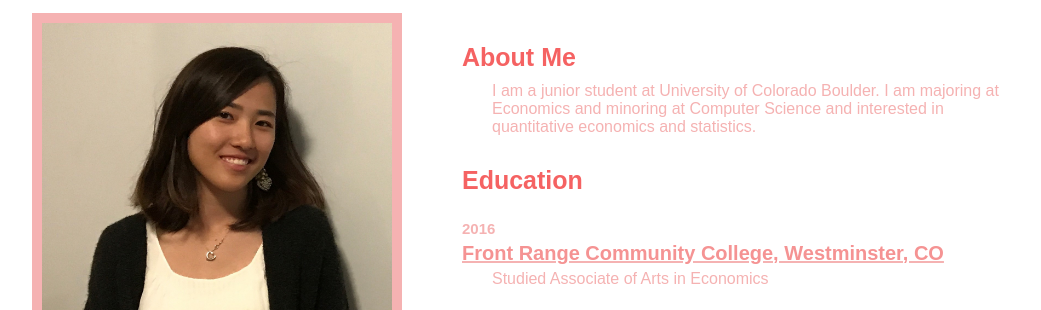
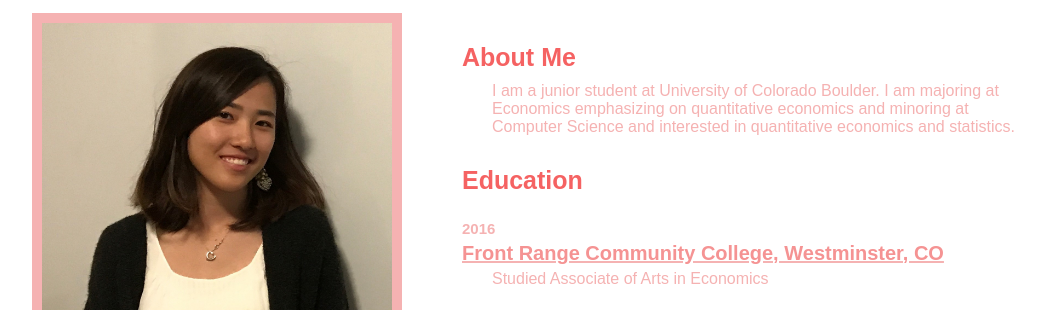
Before and after one commit to natsuko-summer/Natsuko.Taniguchi, a plain HTML site: page index.html in a window 1280 px wide. Shown: the top 310 px of the page, without its empty margins (108-1149 px from the left). Drawn offline with Linux system fonts and the light colour scheme.

Commit message:
Update index.html

```diff
--- a/index.html
+++ b/index.html
@@ -34,7 +34,7 @@
         <div class="main">
             <div class="aboutme">
                 <h3>About Me</h3>
-                <p>I am a junior student at University of Colorado Boulder. I am majoring at Economics and minoring at Computer Science and interested in quantitative economics and statistics. </p>
+                <p>I am a junior student at University of Colorado Boulder. I am majoring at Economics emphasizing on quantitative economics and minoring at Computer Science and interested in quantitative economics and statistics. </p>
             </div>
             <div class="education">
                 <h3>Education</h3>
```
